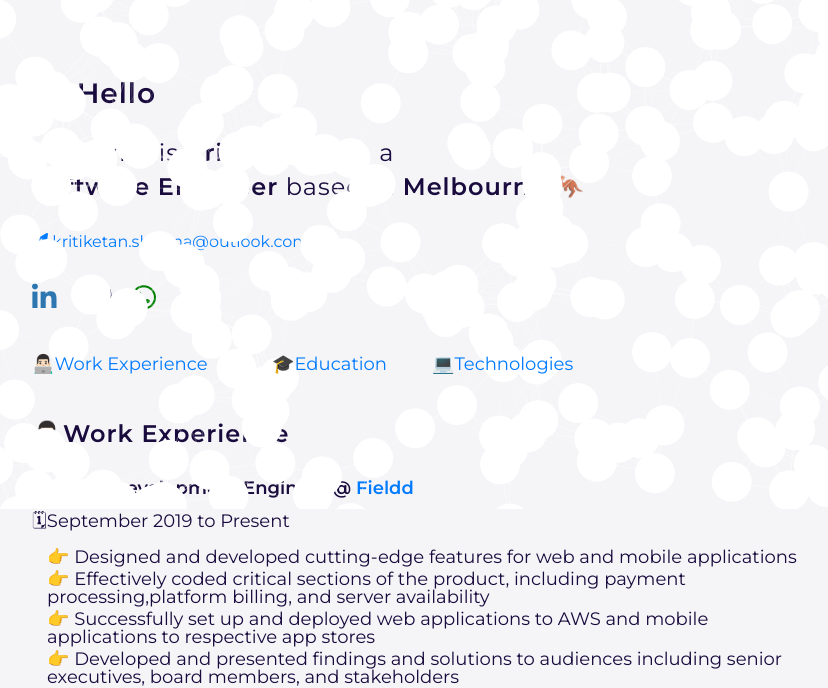
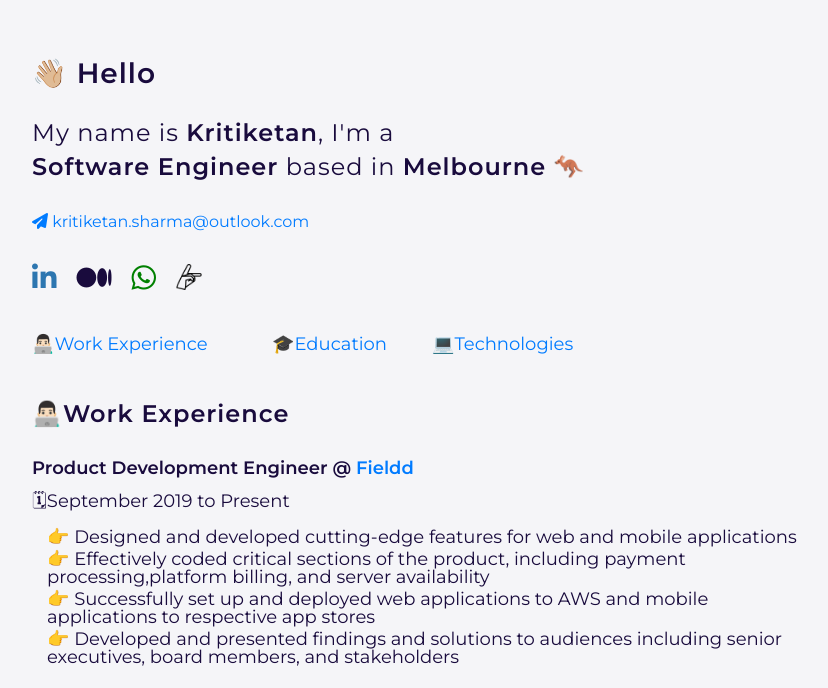
Before and after one commit to kritiketan/forte-portfolio, an Angular app: page / in a window 1280 px wide. Shown: the part 131-819 px from the top of the page, without its empty margins (128-956 px from the left). Built offline with nearby package versions, Linux system fonts and the light colour scheme.

Commit message:
remove particles from minimal design

```diff
--- a/src/app/public/minimal/minimal.component.html
+++ b/src/app/public/minimal/minimal.component.html
@@ -1,6 +1,3 @@
-<div style="position: relative; height: 20px;width:100%; ">
-    <div id="particles-js"></div>
-</div>
 <div class="container portal-spacing">
     <div class="row gen-space">
         <h1 class="heading-text">
--- a/src/app/public/minimal/minimal.component.ts
+++ b/src/app/public/minimal/minimal.component.ts
@@ -1,7 +1,6 @@
 import { Component, OnInit } from '@angular/core';
 import { OnlineportalComponent } from '../onlineportal/onlineportal.component';
 import { LocalStorageService } from '../../services/localstorage/localstorage.service';
-declare var particlesJS: any;
 @Component({
   selector: 'app-minimal',
   templateUrl: './minimal.component.html',
@@ -80,9 +79,7 @@ public work=[
   constructor(private localStorageService:LocalStorageService) { }
 
   ngOnInit(): void {
-    particlesJS('particles-js', './../../../assets/particles.json',()=>{
-      console.log('callback - particles.js config loaded');
-    } );
+
     // this.localStorageService.set('education',this.education)
     // this.localStorageService.set('work',this.work)
   }
```
